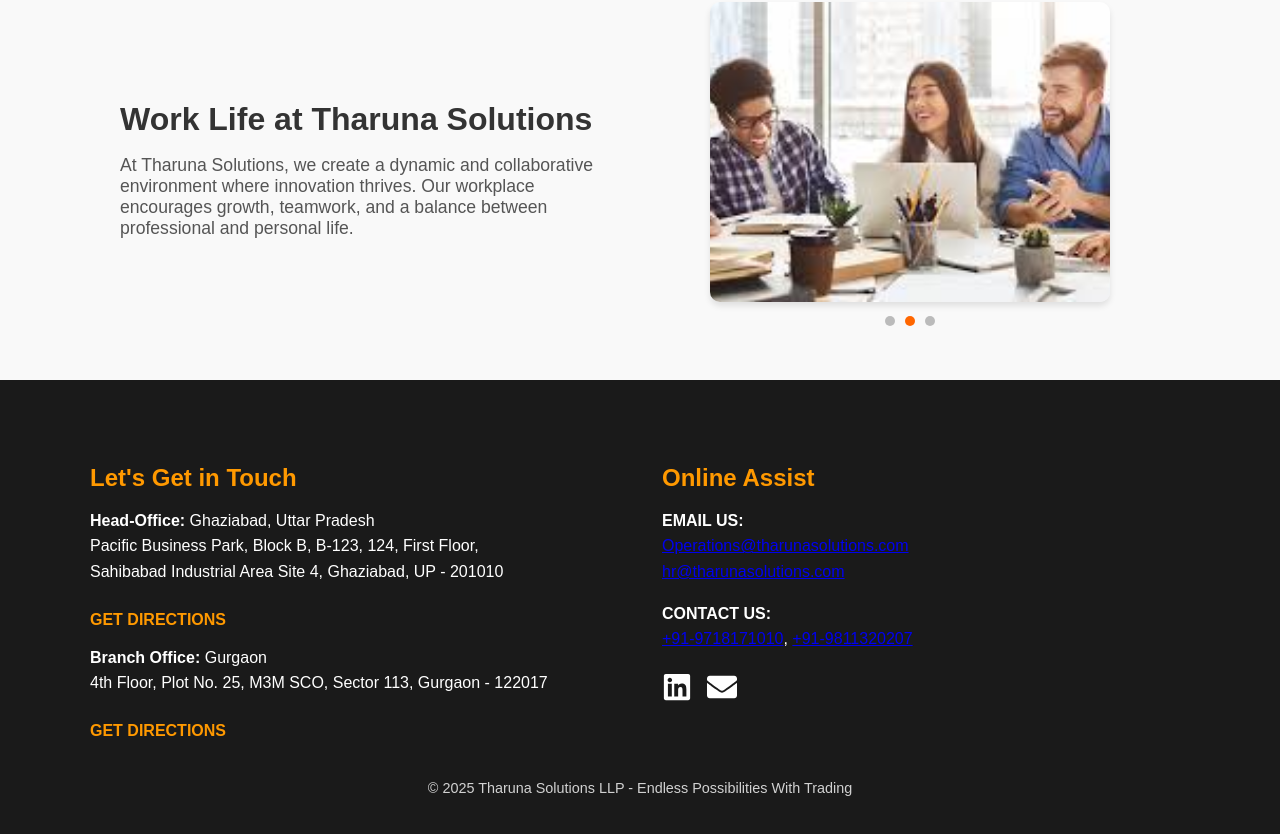
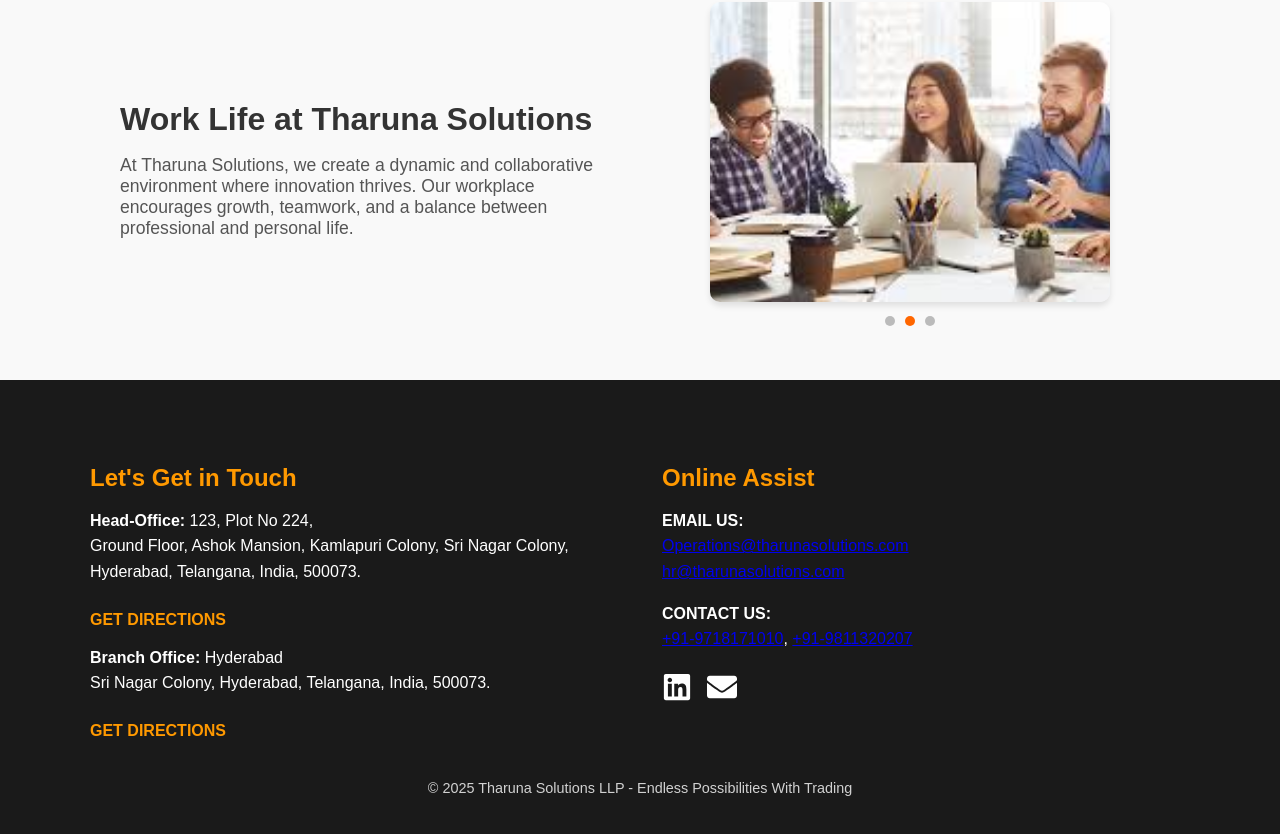
Before and after one commit to SrikanthAI/tharunasolutions_website, a React (Create React App) app in the folder frontend/: page / in a window 1280 px wide. Shown: the part 1841-2675 px from the top of the page. Built offline with nearby package versions, Linux system fonts and the light colour scheme.

Commit message:
chaged address in footer

```diff
--- a/frontend/src/components/Footer.js
+++ b/frontend/src/components/Footer.js
@@ -10,9 +10,9 @@
         <div className="footer-section address">
           <h3>Let's Get in Touch</h3>
           <p>
-            <strong>Head-Office:</strong> Ghaziabad, Uttar Pradesh <br />
-            Pacific Business Park, Block B, B-123, 124, First Floor, <br />
-            Sahibabad Industrial Area Site 4, Ghaziabad, UP - 201010
+            <strong>Head-Office:</strong> 123, Plot No 224, <br />
+            Ground Floor, Ashok Mansion, Kamlapuri Colony, Sri Nagar Colony, <br />
+            Hyderabad, Telangana, India, 500073.
           </p>
           <a
             href="https://maps.google.com/?q=Pacific+Business+Park+Ghaziabad"
@@ -24,8 +24,8 @@
           </a>
 
           <p>
-            <strong>Branch Office:</strong> Gurgaon <br />
-            4th Floor, Plot No. 25, M3M SCO, Sector 113, Gurgaon - 122017
+            <strong>Branch Office:</strong> Hyderabad <br />
+            Sri Nagar Colony, Hyderabad, Telangana, India, 500073.
           </p>
           <a
             href="https://maps.google.com/?q=M3M+SCO+Sector+113+Gurgaon"
```
